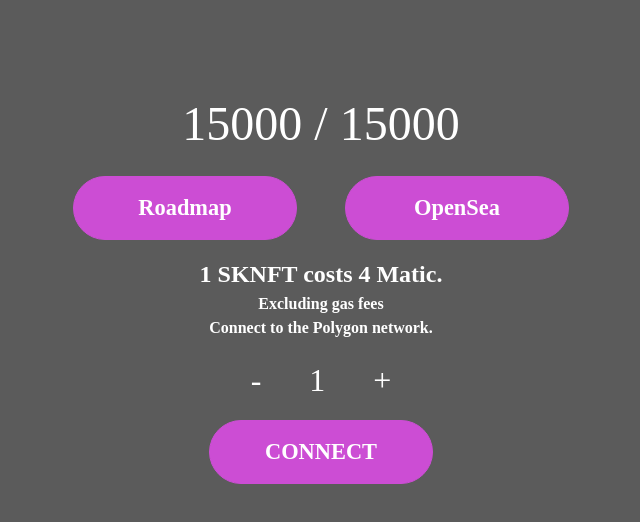
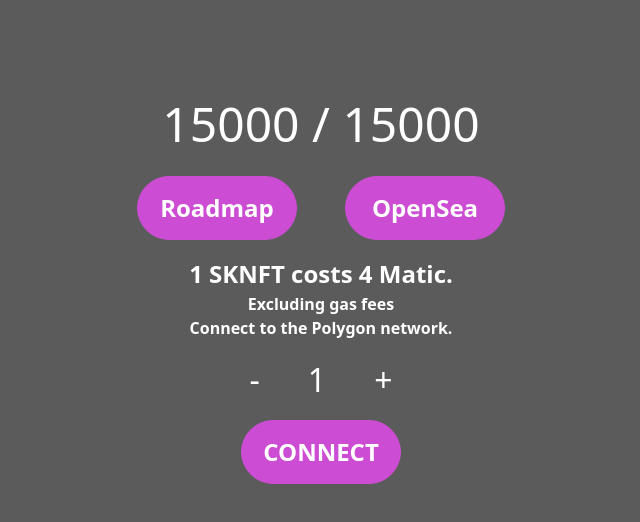
Before and after one commit to alexisdavidson/NFT-TeenySky, a React (Create React App) app: page / in a window 1280 px wide. Shown: the top 522 px of the page, without its empty margins (319-959 px from the left). Built offline with nearby package versions, Linux system fonts and the light colour scheme.

Commit message:
Tweak font

```diff
--- a/src/frontend/components/App.css
+++ b/src/frontend/components/App.css
@@ -3,7 +3,7 @@
   /* background-size: cover; */
   background-color: #5b5b5b;
   color: white;
-  font-family: Montserrat;
+  /* font-family: Montserrat; */
 }
 body {
   background-color: #5b5b5b;
@@ -164,12 +164,12 @@
 }
 
 .mintbutton {
-  width: 14rem;
+  width: 20vh;
   margin: auto;
   background-color: #cc4dd4;
   border-radius: 10rem;
   height: 4rem;
-  font-size: 1.4rem;
+  font-size: 3vh;
   font-weight: bold;
   border-color:#cc4dd4;
   margin-bottom: 4vh;
```
